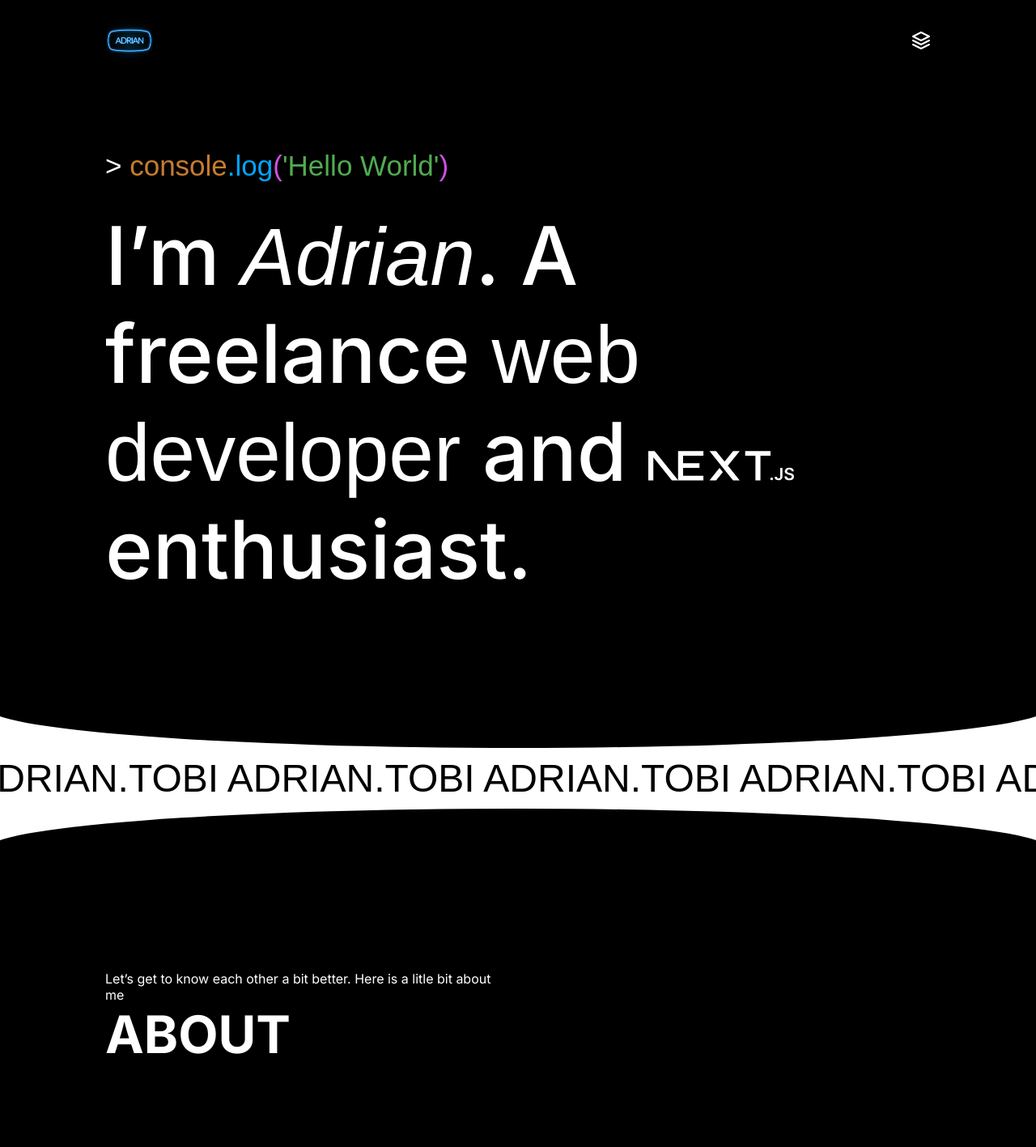
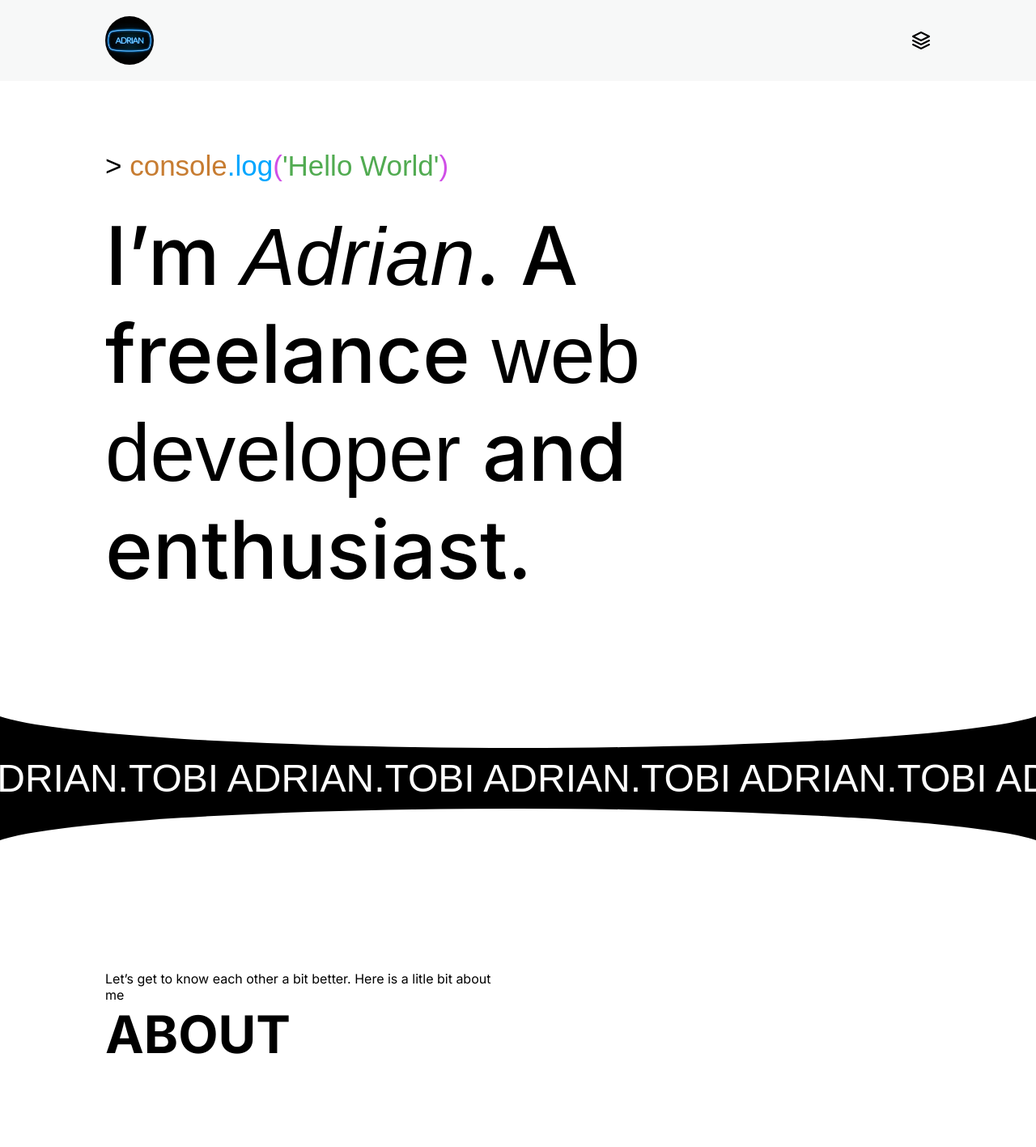
Before and after one commit to Adriantobi/dev_portfolio_v2, a Next.js app: page / in a window 1280 px wide. Shown: the top 1417 px of the page at 81% size. Built offline with nearby package versions, Linux system fonts and the light colour scheme; a web font is replaced by a local one.

Commit message:
Light Mode

```diff
--- a/css/about.module.css
+++ b/css/about.module.css
@@ -3,6 +3,7 @@
     display: flex;
     flex-direction: column;
     gap: 100px;
+    background-color: rgb(var(--background-end-rgb));
 }
 
 .aboutContent {
--- a/css/divider.module.css
+++ b/css/divider.module.css
@@ -2,13 +2,13 @@
     display: flex;
     flex-direction: column;
     gap: 10px;
-    background-color: #fff;
+    background-color: rgb(var(--foreground-rgb));
 }
 
 .top, .bottom {
     height: 100px;
     width: 100%;
-    background-color: #000;
+    background-color: rgb(var(--background-end-rgb));
     transform: scaleX(1.025);
 }
 
--- a/css/experience.module.css
+++ b/css/experience.module.css
@@ -3,6 +3,7 @@
     display: flex;
     flex-direction: column;
     gap: 100px;
+    background-color: rgb(var(--background-end-rgb));
 }
 
 .Collection {
--- a/css/experiencecard.module.css
+++ b/css/experiencecard.module.css
@@ -84,6 +84,7 @@
 
 .tech {
     background-color: #025cb1;
+    color: #fff;
     border-radius: 15px;
     padding: 3px 10px;
     font-size: 12px;
--- a/css/footer.module.css
+++ b/css/footer.module.css
@@ -1,6 +1,6 @@
 .Footer {
     display: flex;
-    background-color: #fff;
+    background-color: rgb(var(--foreground-rgb));;
     flex-direction: column;
     gap: 10px;
 }
@@ -11,7 +11,7 @@
     flex-direction: column;
     flex-wrap: wrap;
     padding: 40px;
-    color: #000;
+    color: rgb(var(--background-end-rgb));
 }
 
 .footerContent h1 {
@@ -21,7 +21,7 @@
 }
 
 .footerContent h1 a {
-    color: #000;
+    /* color: rgb(var(--background-end-rgb)); */
 }
 
 .footerTop {
@@ -31,7 +31,7 @@
     flex-wrap: wrap;
     gap: 40px;
     margin-bottom: 40px;
-    border-bottom: 1px solid #000;
+    border-bottom: 1px solid rgb(var(--background-end-rgb));
 }
 
 .linkLists {
@@ -45,7 +45,7 @@
     width: 200px;
     height: 225px;
     flex-direction: column;
-    color: #000;
+    /* color: rgb(var(--background-end-rgb)); */
 }
 
 .colElement ul {
@@ -65,7 +65,7 @@
 
 .colElement ul li a {
     text-decoration: none;
-    color: #000;
+    /* color: rgb(var(--background-end-rgb)); */
     padding: 5px;
     transition: .35s ease-out;
 }
--- a/css/globals.css
+++ b/css/globals.css
@@ -88,15 +88,15 @@ html {
 
 body {
   overflow-x: clip;
-  /* color: rgb(var(--foreground-rgb));
+  color: rgb(var(--foreground-rgb));
   background: linear-gradient(
       to bottom,
       transparent,
       rgb(var(--background-end-rgb))
     )
-    rgb(var(--background-start-rgb)); */
-    color: #fff;
-    background-color: #000;
+    rgb(var(--background-start-rgb));
+    /* color: #fff;
+    background-color: #000; */
 }
 
 a {
--- a/css/hero.module.css
+++ b/css/hero.module.css
@@ -9,6 +9,7 @@
     padding: 85px 130px;
     display: flex;
     flex-direction: column;
+    background-color: rgb(var(--background-end-rgb));
 }
 
 .Hero h1 {
--- a/css/marquee.module.css
+++ b/css/marquee.module.css
@@ -11,14 +11,16 @@
     font-family: 'Clash Display', sans-serif;
     /* box-sizing: border-box; */
 }
+
 .Marquee p {
     display: flex;
     /* padding-left: 100%; */
     font-size: 3em;
     align-items: center;
     animation: marquee 600s linear infinite;
-    color: #000;
+    color: rgb(var(--background-end-rgb));
 }
+
 @keyframes marquee {
     0%   { transform: translate(0, 0); }
     100% { transform: translate(-100%, 0); }
--- a/css/nav.module.css
+++ b/css/nav.module.css
@@ -4,7 +4,7 @@
     display: flex;
     justify-content: space-between;
     /* background: url(https://grainy-gradients.vercel.app/noise.svg); */
-    background-color: rgba(0, 0, 0, .8);
+    background-color: rgba(var(--background-end-rgb), .8);
     /* backdrop-filter: blur(10px); */
     align-items: center;
     padding: 20px 130px;
@@ -31,7 +31,7 @@
     max-width: 600px;
     width: 600px;
     height: calc(100dvh - 20px);
-    background: rgba( 0, 0, 0, 0.25 );
+    background: rgba( var(--background-end-rgb), 0.25 );
     backdrop-filter: blur( 35px );
     border-radius: 20px;
     z-index: 10;
@@ -73,12 +73,12 @@
 }
 
 .menuContent ul li:first-of-type {
-    border-top: 1px solid white;
+    border-top: 1px solid rgb(var(--foreground-rgb));
 }
 
 .menuContent li {
     font-size: 3em;
-    border-bottom: 1px solid white;
+    border-bottom: 1px solid rgb(var(--foreground-rgb));
     display: flex;
     cursor: pointer;
     align-items: center;
--- a/css/projectcard.module.css
+++ b/css/projectcard.module.css
@@ -39,7 +39,7 @@
     display: flex;
     visibility: hidden;
     opacity: 0;
-    background-color: #fff;
+    background-color: rgb(var(--foreground-rgb));
     border-radius: 100%;
     justify-content: center;
     transform: rotate(45deg);
@@ -51,7 +51,7 @@
 }
 
 .linkIcon svg {
-    stroke: #000;
+    stroke: rgb(var(--background-end-rgb));
 }
 
 .projectInfo {
--- a/css/projects.module.css
+++ b/css/projects.module.css
@@ -3,6 +3,7 @@
     display: flex;
     flex-direction: column;
     gap: 100px;
+    background-color: rgb(var(--background-end-rgb));
 }
 
 .Collection {
```
